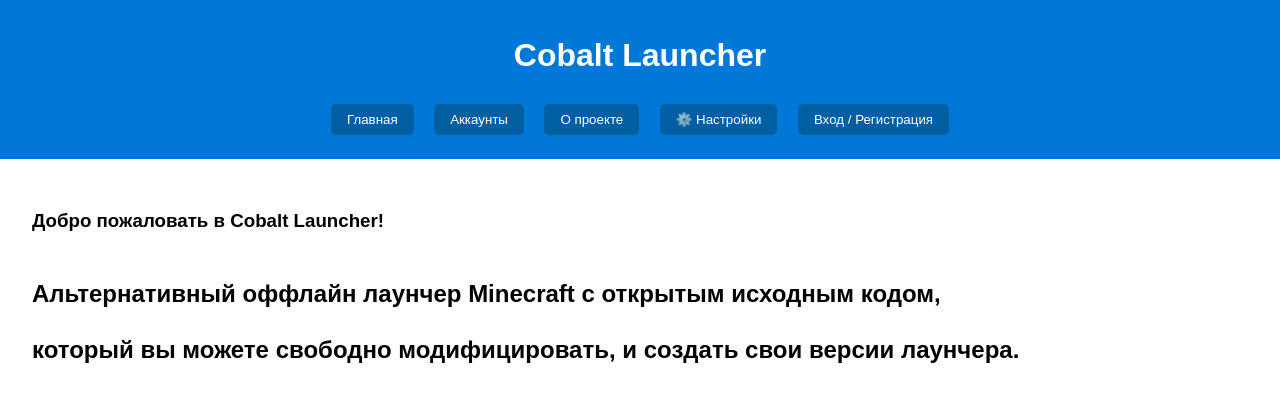
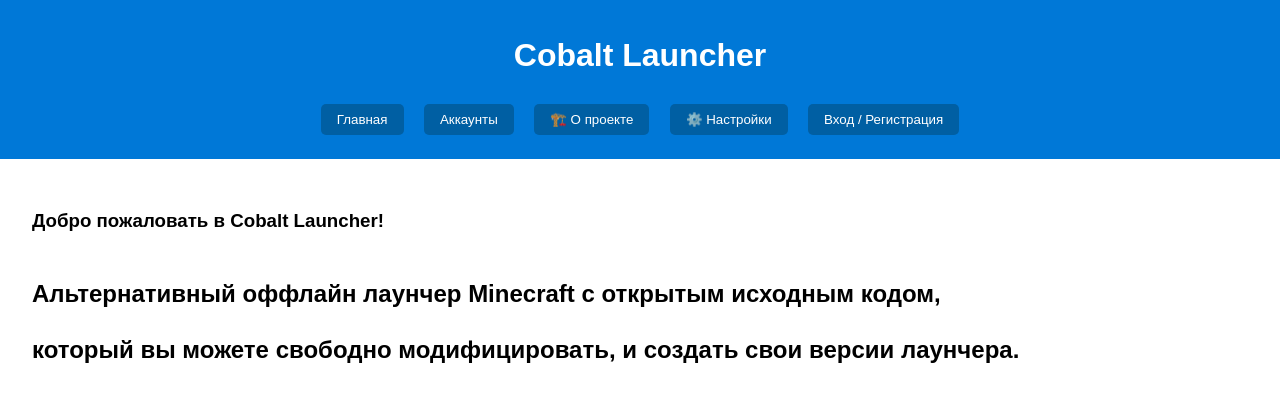
Before and after one commit to M1rotv0rets/Cobalt_Launcher-site, a plain HTML site: page index.html in a window 1280 px wide. Drawn offline with Linux system fonts and the light colour scheme.

Commit message:
Update index.html

```diff
--- a/index.html
+++ b/index.html
@@ -12,7 +12,7 @@
         <nav>
             <button onclick="showPage('home')">Главная</button>
             <button onclick="showPage('accounts')">Аккаунты</button>
-            <button onclick="showPage('about')">О проекте</button>
+            <button onclick="showPage('about')">🏗️ О проекте</button>
 
             <div class="dropdown">
                 <button class="dropbtn">⚙️ Настройки</button>
```
